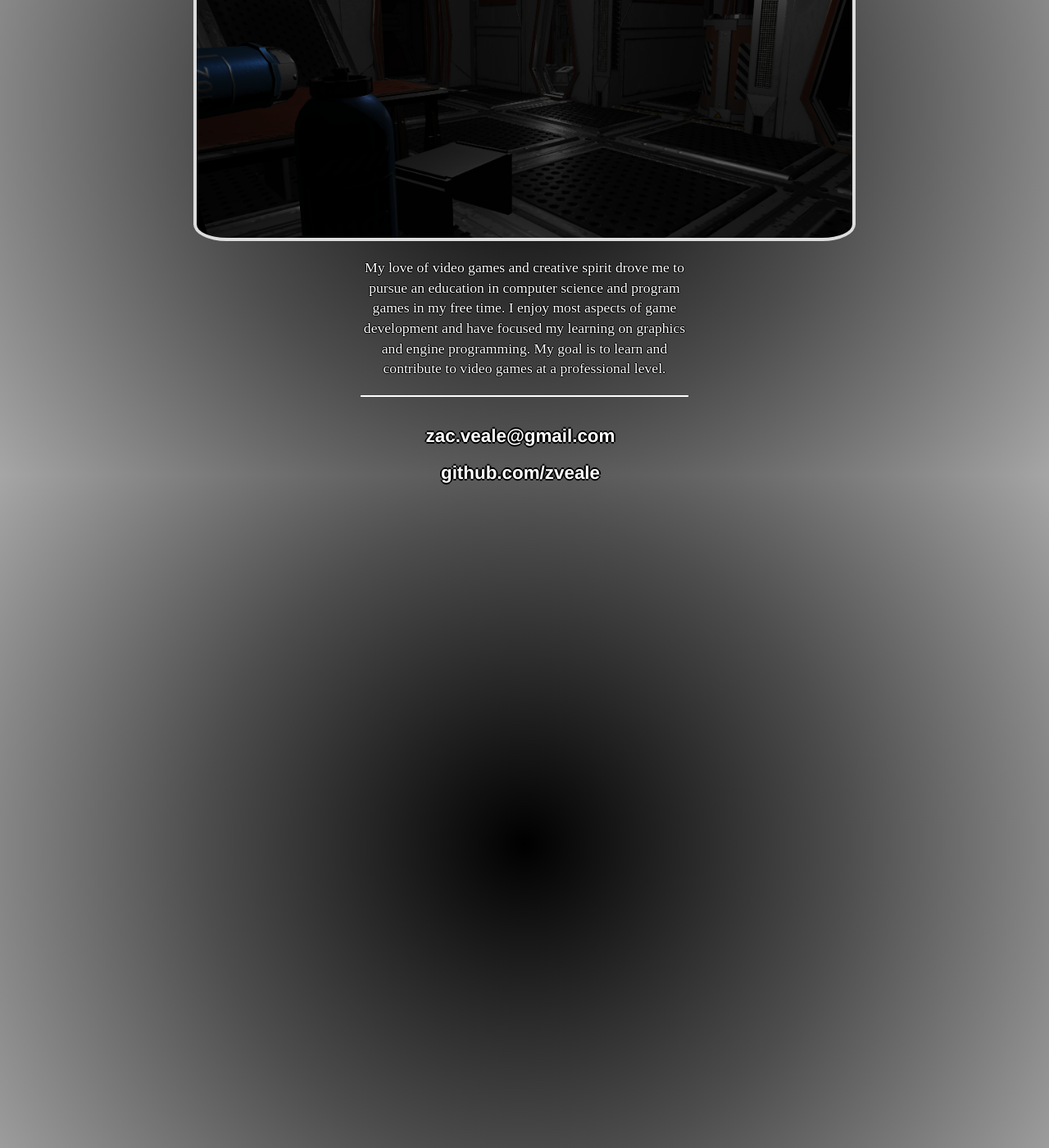
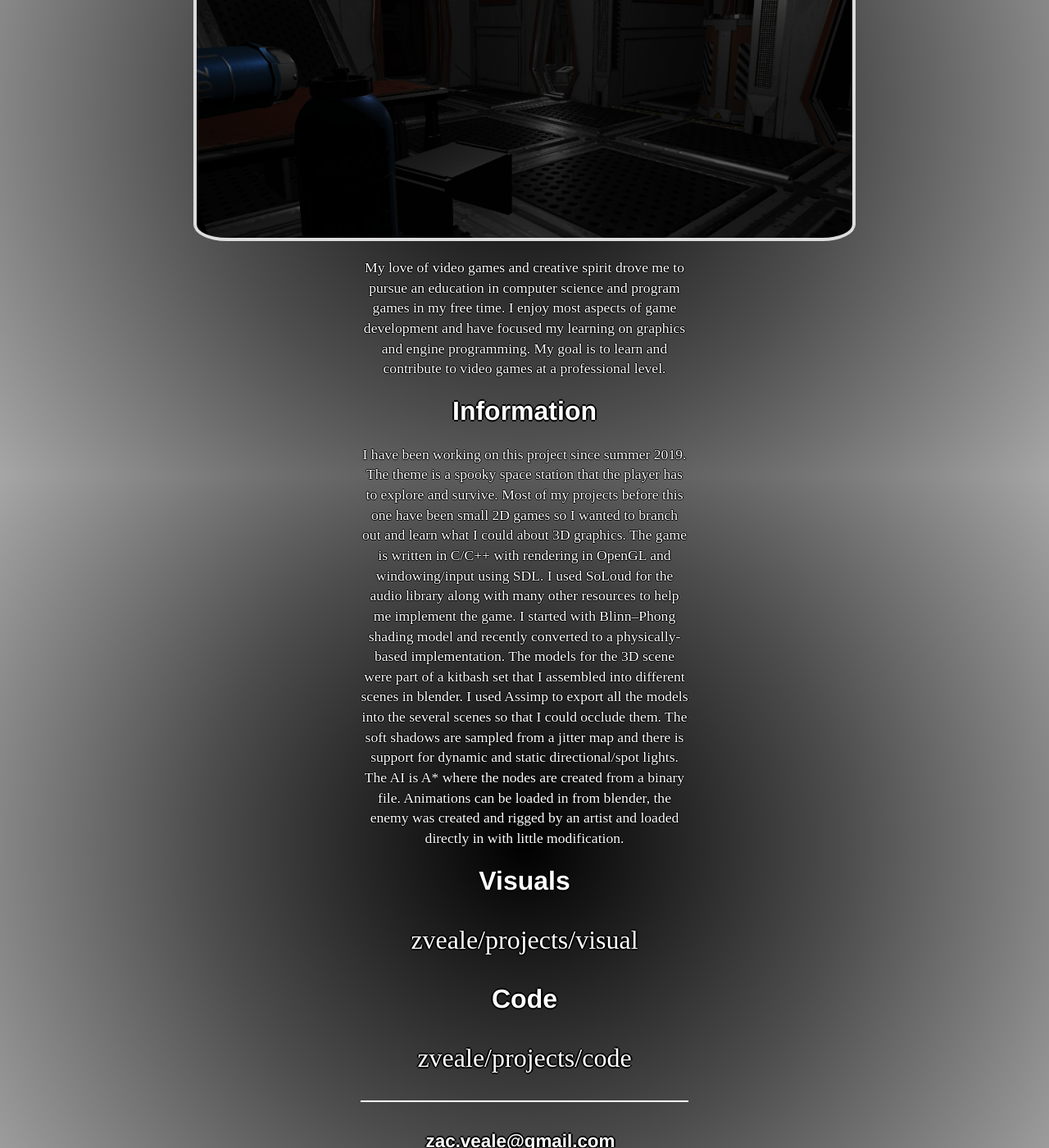
Before and after one commit to zveale/zveale.github.io, a Jekyll site: the page built from projects/index.html, in a window 1280 px wide and 1400 px high, scrolled down 321 px. Shown: the whole window at 82% size. Built offline with Jekyll 4.4.1, drawn with Linux system fonts in a browser that asks for light colours.

Commit message:
Update index.html

```diff
--- a/projects/index.html
+++ b/projects/index.html
@@ -7,4 +7,12 @@
 		<h1>Intercom 626</h1>
 		<div class="intercomPhoto"></div>
 		<p>My love of video games and creative spirit drove me to pursue an education in computer science and program games in my free time. I enjoy most aspects of game development and have focused my learning on graphics and engine programming. My goal is to learn and contribute to video games at a professional level.</p>
+		<h1>Information</h1>
+		<p>I have been working on this project since summer 2019. The theme is a spooky space station that the player has to explore and survive. Most of my projects before this one have been small 2D games so I wanted to branch out and learn what I could about 3D graphics. The game is written in C/C++ with rendering in OpenGL and windowing/input using SDL. I used SoLoud for the audio library along with many other resources to help me implement the game.
+		   I started with Blinn–Phong shading model and recently converted to a physically-based implementation. The models for the 3D scene were part of a kitbash set that I assembled into different scenes in blender. I used Assimp to export all the models into the several scenes so that I could occlude them. The soft shadows are sampled from a jitter map and there is support for dynamic and static directional/spot lights.
+		   The AI is A* where the nodes are created from a binary file. Animations can be loaded in from blender,  the enemy was created and rigged by an artist and loaded directly in with little modification.</p>
+		<h1>Visuals</h1>
+		<a href="https://github.com/zveale/projects/tree/master/Intercom%20626/visual">zveale/projects/visual</a>
+		<h1>Code</h1>
+		<a href="https://github.com/zveale/projects/tree/master/Intercom%20626/code">zveale/projects/code</a>
 	</div>
```
